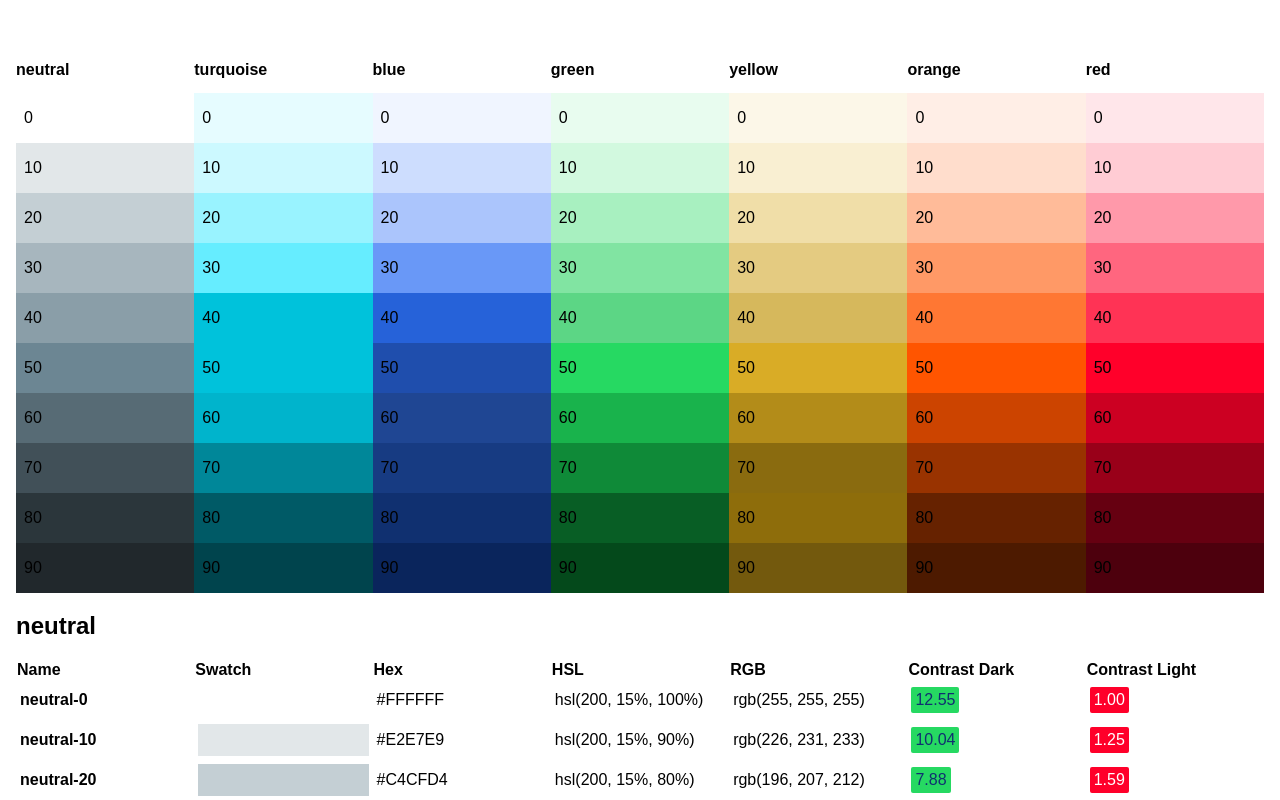
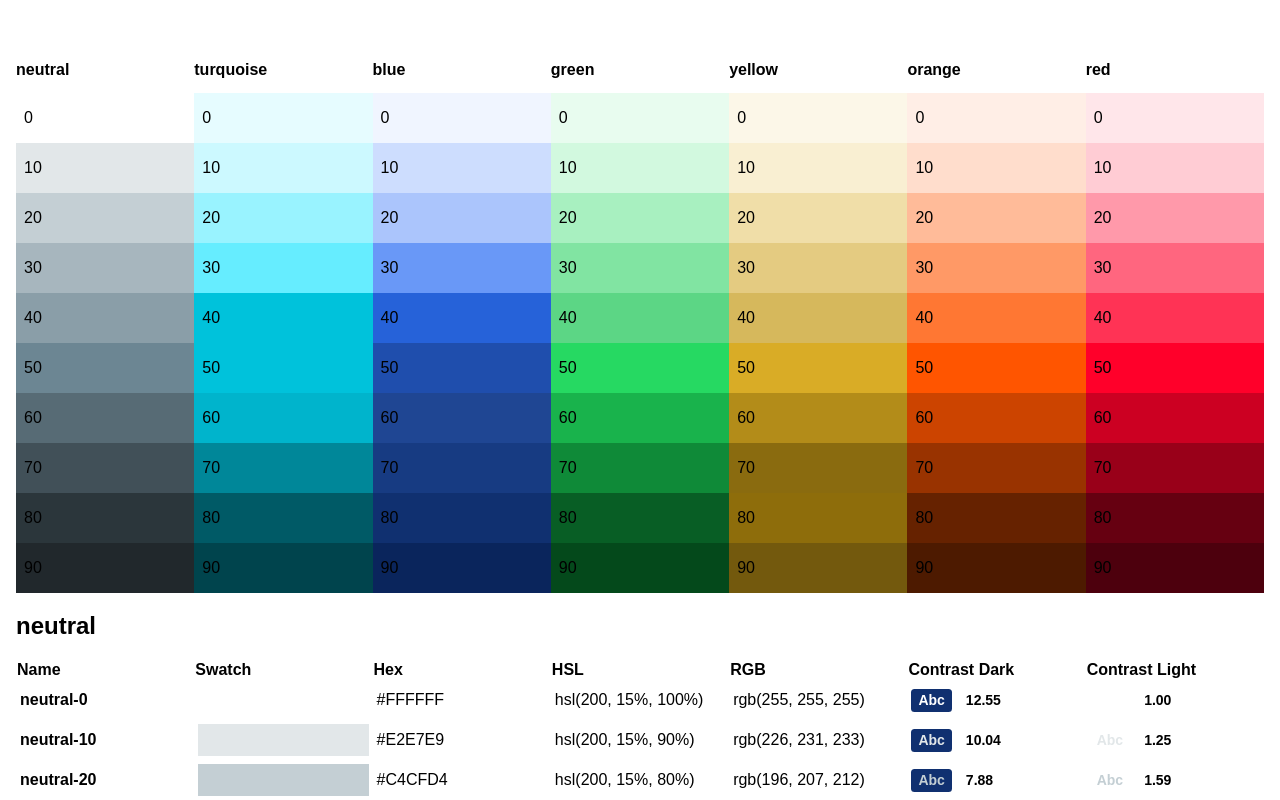
Before and after one commit to scottdejonge/color-system, a Vue app: page / in a window 1280 px wide. Shown: the top 800 px of the page. Built offline with nearby package versions, Linux system fonts and the light colour scheme.

Commit message:
Sample component

```diff
--- a/src/components/Contrast.vue
+++ b/src/components/Contrast.vue
@@ -19,39 +19,41 @@ export default {
   },
   computed: {
     background() {
-      if (this.contrast >= WCAG_CONTRAST_RATIO.AA) {
-        return BASE_COLORS.GREEN;
-      } else {
-        return BASE_COLORS.RED;
-      }
+      return this.contrast >= WCAG_CONTRAST_RATIO.AA
+      ? BASE_COLORS.GREEN.LIGHT
+      : BASE_COLORS.RED.LIGHT;
     },
     color() {
-      return Color(this.value);
+      return this.contrast >= WCAG_CONTRAST_RATIO.AA
+      ? BASE_COLORS.GREEN.DARK
+      : BASE_COLORS.RED.DARK;
     },
     contrast() {
-      const ratio = this.color.contrast(Color(this.versus));
+      const ratio = Color(this.value).contrast(Color(this.versus));
       return ratio.toFixed(2);
     },
     style() {
-      return `background: ${this.background}; color: ${this.versus}`;
+      return `background: ${this.background}; color: ${this.color}`;
     },
   },
 }
 </script>
 
 <template>
-  <mark
+  <span
     v-bind:style="style"
   >
     {{ contrast }}
-  </mark>
+  </span>
 </template>
 
 
 <style scoped>
-mark {
+span {
+  border-radius: 0.25em;
   display: inline-block;
-  padding: 0.25em;
-  border-radius: 0.125em;
+  font-size: 0.875rem;
+  font-weight: bold;
+  padding: 0.25em 0.5em;
 }
 </style>
--- a/src/components/PaletteItem.vue
+++ b/src/components/PaletteItem.vue
@@ -1,6 +1,7 @@
 <script>
 import Color from 'color'
 import Contrast from './Contrast.vue'
+import Sample from './Sample.vue'
 import Swatch from './Swatch.vue'
 import { BASE_COLORS } from '../../constants/constants'
 
@@ -9,6 +10,7 @@ export default {
   BASE_COLORS,
   components: {
     Contrast,
+    Sample,
     Swatch,
   },
   props: {
@@ -56,12 +58,20 @@ export default {
       {{ color.rgb() }}
     </td>
     <td>
+      <Sample
+        v-bind:background="$options.BASE_COLORS.DARK"
+        v-bind:color="value"
+      />
       <Contrast
         v-bind:value="value"
         v-bind:versus="$options.BASE_COLORS.DARK"
       />
     </td>
     <td>
+      <Sample
+        v-bind:background="$options.BASE_COLORS.LIGHT"
+        v-bind:color="value"
+      />
       <Contrast
         v-bind:value="value"
         v-bind:versus="$options.BASE_COLORS.LIGHT"
--- /dev/null
+++ b/src/components/Sample.vue
@@ -0,0 +1,40 @@
+<script>
+export default {
+  name: 'Sample',
+  props: {
+    background: {
+      type: String,
+      required: true,
+    },
+    color: {
+      type: String,
+      required: true,
+    },
+  },
+  computed: {
+    style() {
+      return `background: ${this.background}; color: ${this.color}`;
+    },
+  },
+}
+</script>
+
+<template>
+  <span
+    v-bind:style="style"
+  >
+    Abc
+  </span>
+</template>
+
+
+<style scoped>
+span {
+  border-radius: 0.25em;
+  display: inline-block;
+  font-size: 0.875rem;
+  font-weight: bold;
+  margin-right: 0.5em;
+  padding: 0.25em 0.5em;
+}
+</style>
```
